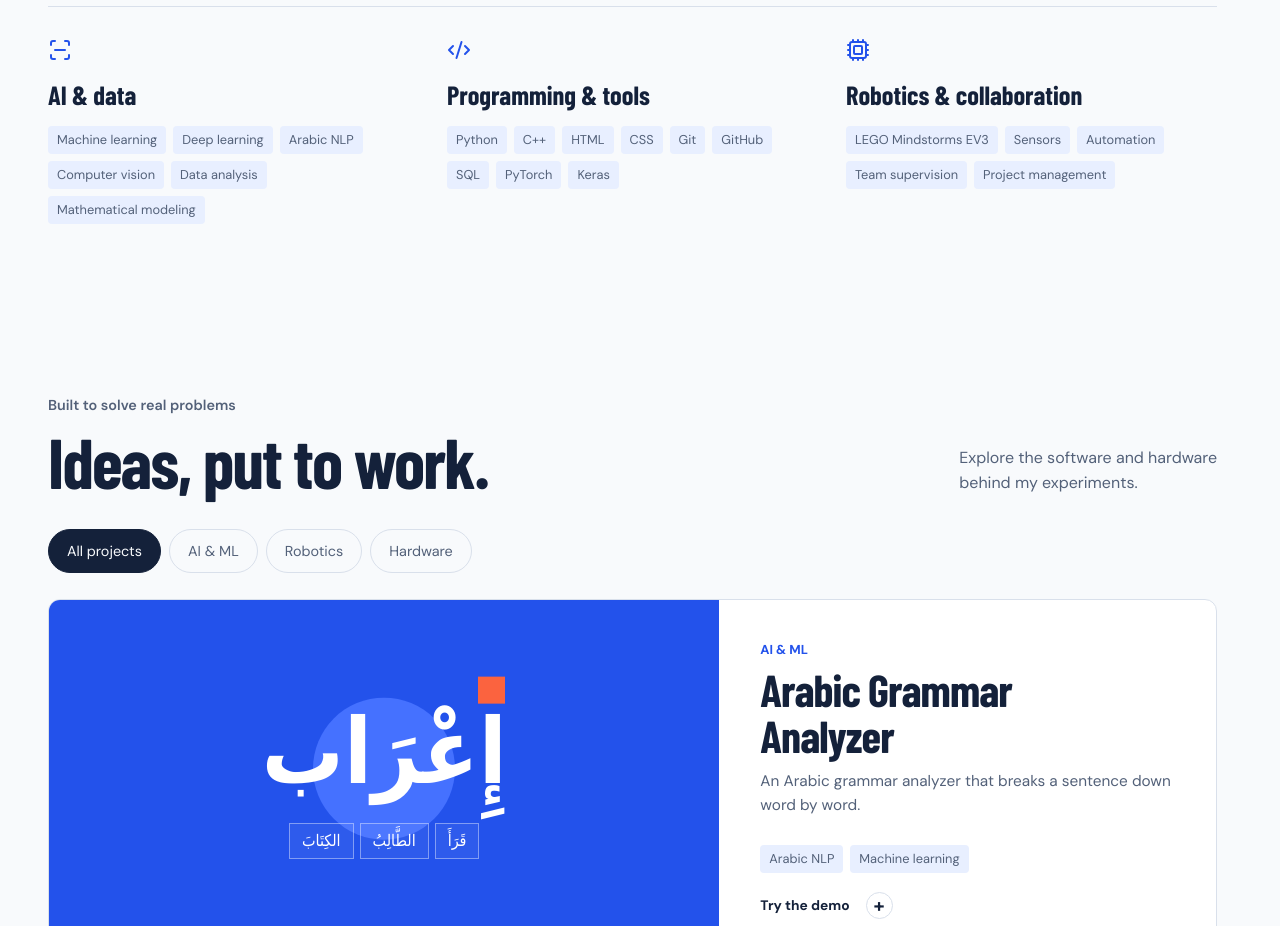
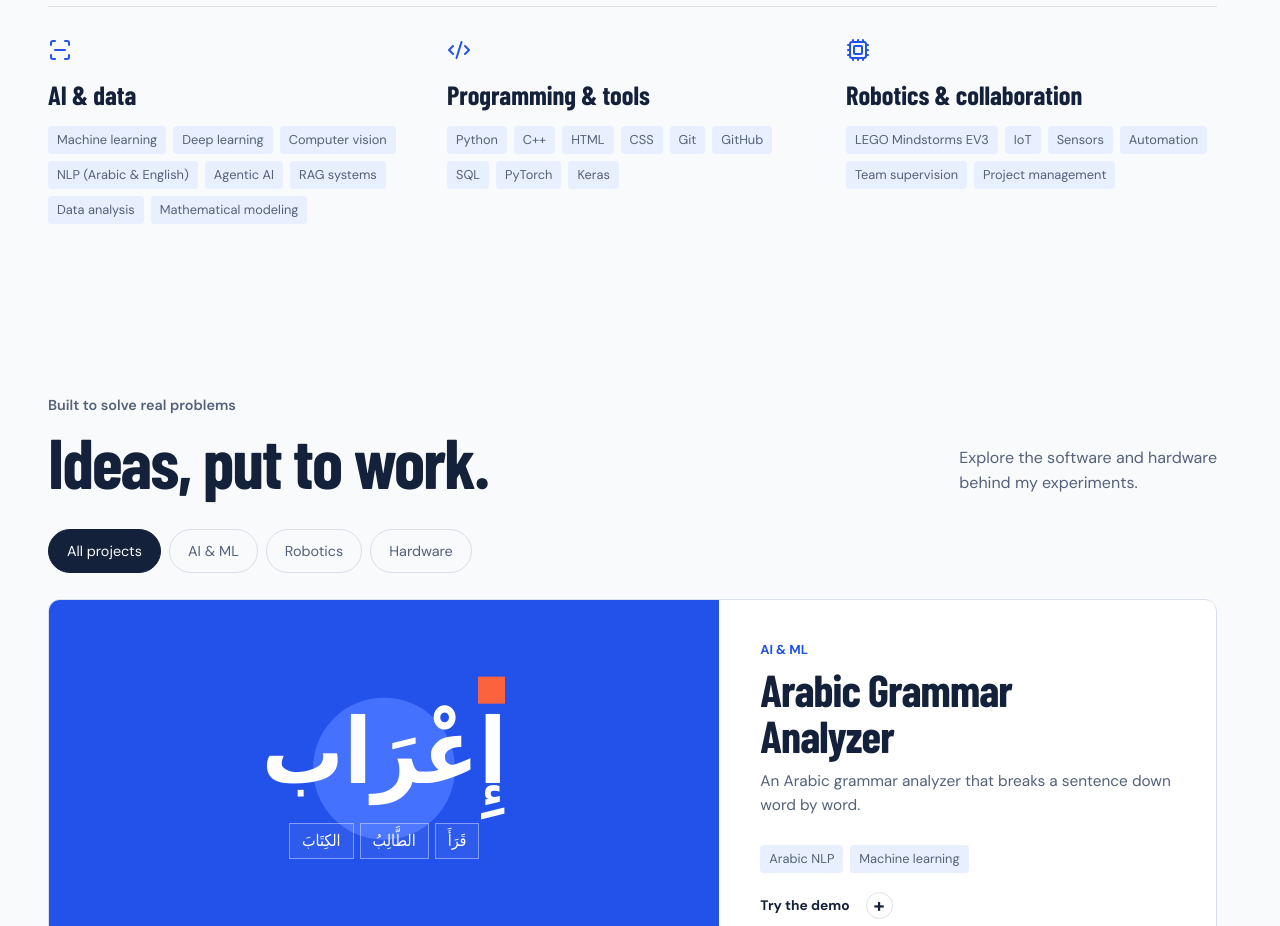
Before and after one commit to Amrr13/portfolio, a React (Vite) app: page / in a window 1280 px wide. Shown: the part 1500-2426 px from the top of the page. Built offline with nearby package versions, Linux system fonts and the light colour scheme; a web font is replaced by a local one.

Commit message:
Expand portfolio skills

```diff
--- a/src/content.ts
+++ b/src/content.ts
@@ -89,9 +89,21 @@ export const projects: Project[] = [
 ];
 
 export const skills = [
-  { title: 'AI & data', items: ['Machine learning', 'Deep learning', 'Arabic NLP', 'Computer vision', 'Data analysis', 'Mathematical modeling'] },
+  {
+    title: 'AI & data',
+    items: [
+      'Machine learning',
+      'Deep learning',
+      'Computer vision',
+      'NLP (Arabic & English)',
+      'Agentic AI',
+      'RAG systems',
+      'Data analysis',
+      'Mathematical modeling',
+    ],
+  },
   { title: 'Programming & tools', items: ['Python', 'C++', 'HTML', 'CSS', 'Git', 'GitHub', 'SQL', 'PyTorch', 'Keras'] },
-  { title: 'Robotics & collaboration', items: ['LEGO Mindstorms EV3', 'Sensors', 'Automation', 'Team supervision', 'Project management'] },
+  { title: 'Robotics & collaboration', items: ['LEGO Mindstorms EV3', 'IoT', 'Sensors', 'Automation', 'Team supervision', 'Project management'] },
 ];
 
 export type Credential = {
```
